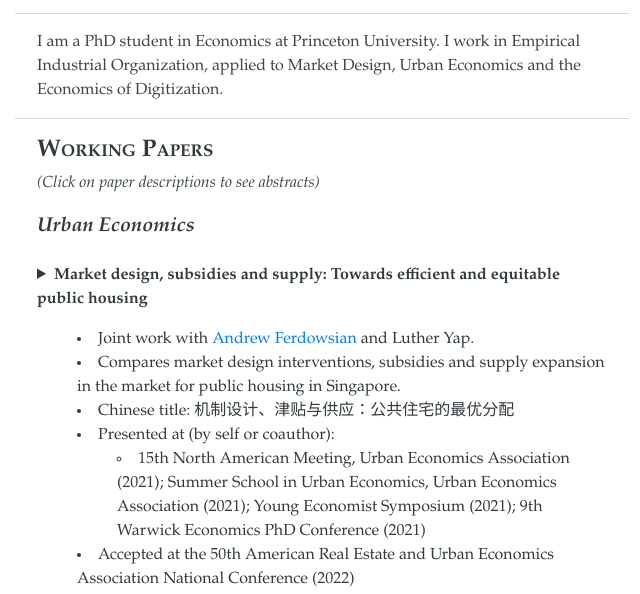
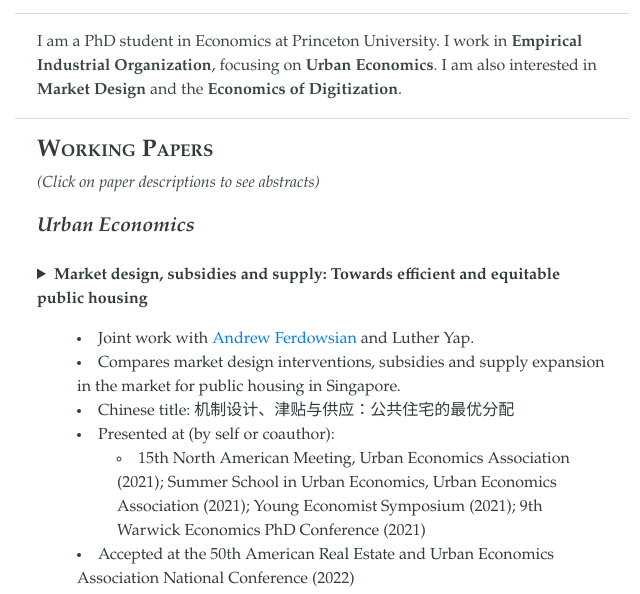
Before and after one commit to kwokhao/kwokhao.github.io, a plain HTML site: page index.html in a window 1280 px wide. Shown: the part 399-993 px from the top of the page, without its empty margins (319-959 px from the left). Drawn offline with Linux system fonts and the light colour scheme.

Commit message:
rebuilding site Sun Mar 27 13:52:10 EDT 2022

```diff
--- a/index.html
+++ b/index.html
@@ -1,6 +1,6 @@
 <!DOCTYPE html>
 <html><head>
-	<meta name="generator" content="Hugo 0.95.0" />
+	<meta name="generator" content="Hugo 0.96.0" />
     <meta charset="utf-8">
     <meta name="viewport" content="width=device-width, initial-scale=1.0">
     <meta name="description" content="Kwok-Hao Lee">
@@ -29,9 +29,9 @@
 <p><img src="https://s.gravatar.com/avatar/79595400713197615d294b8efe975666?s=240" alt="Profile picture"></p>
 </center>
 <hr>
-<p>I am a PhD student in Economics at Princeton University. I work in Empirical
-Industrial Organization, applied to Market Design, Urban Economics and the
-Economics of Digitization.</p>
+<p>I am a PhD student in Economics at Princeton University. I work in <strong>Empirical
+Industrial Organization</strong>, focusing on <strong>Urban Economics</strong>. I am also interested
+in <strong>Market Design</strong> and the <strong>Economics of Digitization</strong>.</p>
 <hr>
 <h2 id="span-stylefont-variantsmall-capsworking-papersspan"><span style="font-variant:small-caps;">Working Papers</span></h2>
 <p><em>(Click on paper descriptions to see abstracts)</em></p>
```
